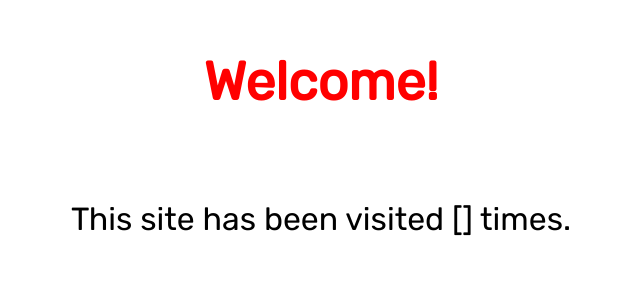
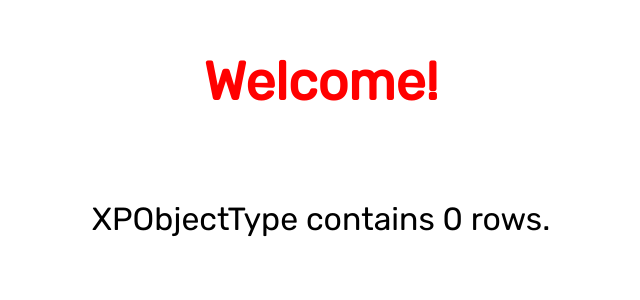
Before and after one commit to enkhtur0123/heroku-python-postgres, a Flask app: page / in a window 1280 px wide. Shown: the top 300 px of the page, without its empty margins (319-959 px from the left). Run offline with Flask 2, Linux system fonts and the light colour scheme; data that the repository does not hold is empty; some libraries are stand-ins or nearby versions.

Commit message:
commit 11

```diff
--- a/connecttodb.py
+++ b/connecttodb.py
@@ -21,4 +21,4 @@
         if conn is not None:
             conn.close()
 
-    return rows
+    return cur.rowcount
--- a/templates/index.html
+++ b/templates/index.html
@@ -23,5 +23,5 @@
 
 <div>
     <h1>Welcome!</h1><br>
-    <p>This site has been visited {{ count }} times.</p>
+    <p>XPObjectType contains {{ count }} rows.</p>
 </div>
```
